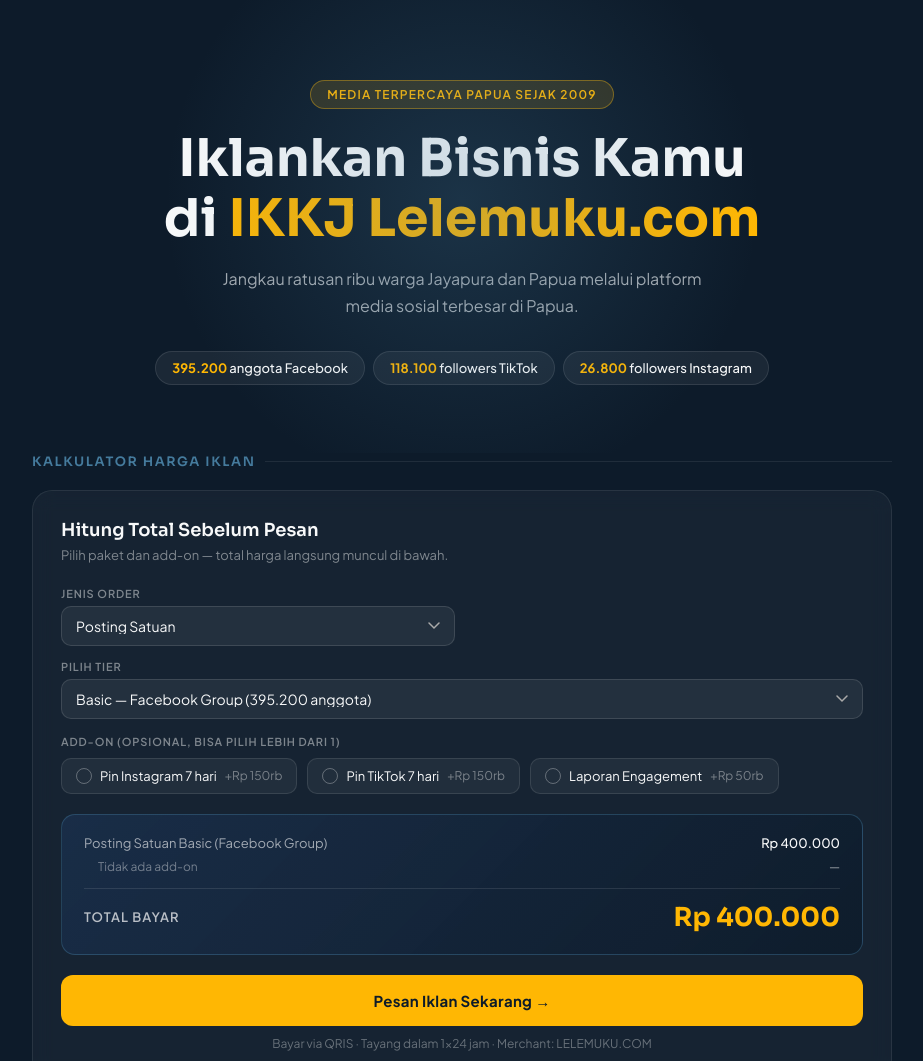
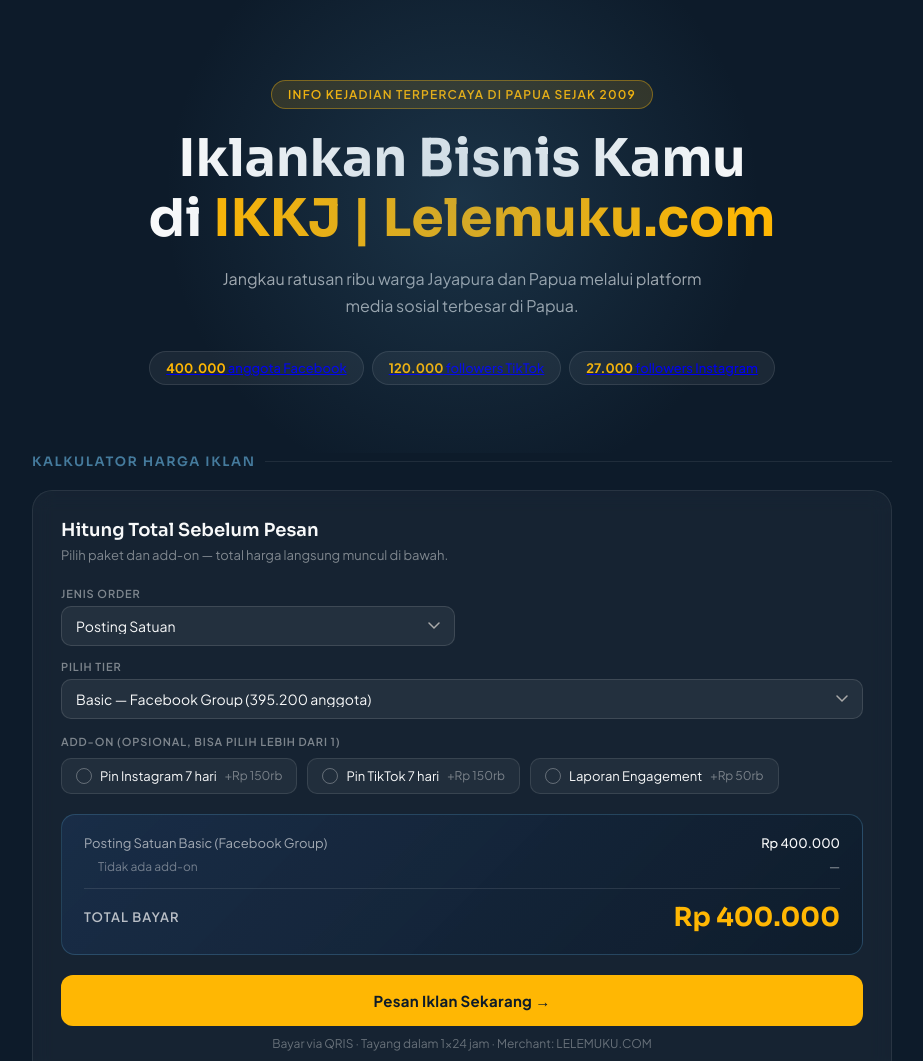
Before and after one commit to albertbatlayeri/iklan, a plain HTML site: page ikkj-iklan.html in a window 1280 px wide. Shown: the top 1061 px of the page, without its empty margins (178-1101 px from the left). Drawn offline with Linux system fonts and the light colour scheme.

Commit message:
Update ikkj-iklan.html

```diff
--- a/ikkj-iklan.html
+++ b/ikkj-iklan.html
@@ -480,13 +480,13 @@
 
 <!-- HERO -->
 <div class="hero">
-  <div class="hero-badge">Media Terpercaya Papua sejak 2009</div>
-  <h1>Iklankan Bisnis Kamu<br>di <span>IKKJ Lelemuku.com</span></h1>
+  <div class="hero-badge">Info Kejadian Terpercaya di Papua sejak 2009</div>
+  <h1>Iklankan Bisnis Kamu<br>di <span>IKKJ | Lelemuku.com</span></h1>
   <p>Jangkau ratusan ribu warga Jayapura dan Papua melalui platform media sosial terbesar di Papua.</p>
   <div class="stats">
-    <div class="stat-pill"><strong>395.200</strong> anggota Facebook</div>
-    <div class="stat-pill"><strong>118.100</strong> followers TikTok</div>
-    <div class="stat-pill"><strong>26.800</strong> followers Instagram</div>
+    <a class="stat-pill" href="https://www.facebook.com/groups/info.kejadian.kota.jayapura/" target="_blank"><strong>400.000</strong> anggota Facebook</a>
+    <a class="stat-pill" href="https://www.tiktok.com/@jayapura.id" target="_blank"><strong>120.000</strong> followers TikTok</a>
+    <a class="stat-pill" href="https://www.instagram.com/jayapura._/" target="_blank"><strong>27.000</strong> followers Instagram</a>
   </div>
 </div>
 
```
